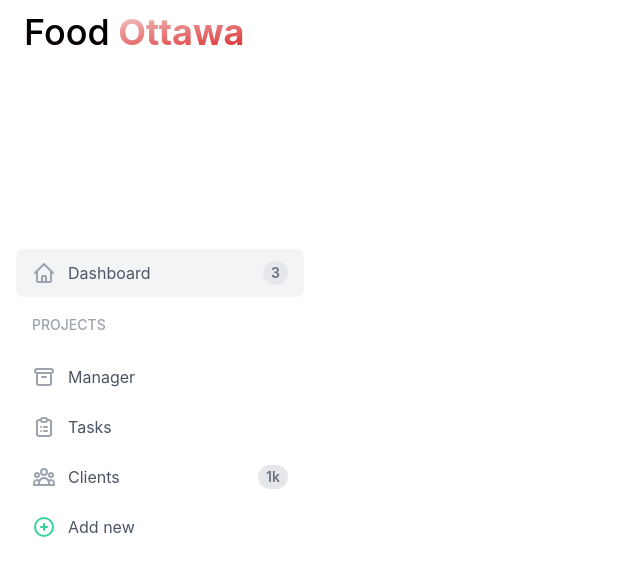
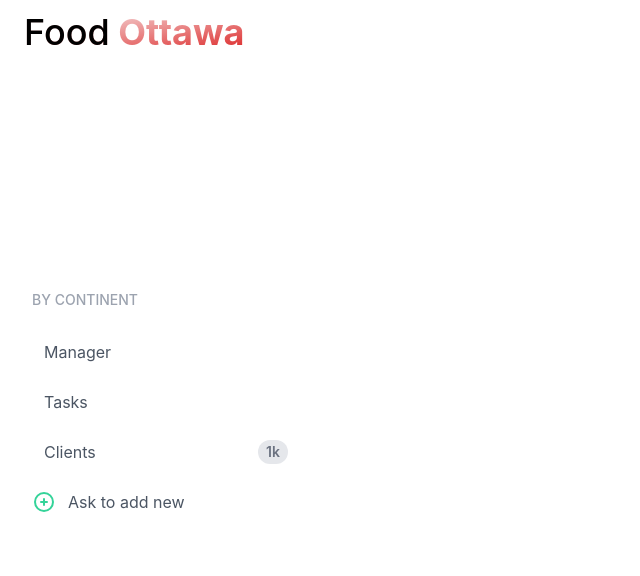
Before and after one commit to marvincayetano/awatto, a React (Vite) app: page / in a window 1280 px wide. Shown: the top 576 px of the page, without its empty margins (0-640 px from the left). Built offline with nearby package versions, Linux system fonts and the light colour scheme.

Commit message:
🔥 Chore: ask to add new

```diff
--- a/src/components/Food/components/Food.tsx
+++ b/src/components/Food/components/Food.tsx
@@ -8,32 +8,8 @@ export function Food({}: FoodProps) {
       <div className="flex w-full max-w-xs p-4 bg-white">
         <ul className="flex flex-col w-full">
           <li className="my-px">
-            <a
-              href="#"
-              className="flex flex-row items-center h-12 px-4 rounded-lg text-gray-600 bg-gray-100"
-            >
-              <span className="flex items-center justify-center text-lg text-gray-400">
-                <svg
-                  fill="none"
-                  strokeLinecap="round"
-                  strokeLinejoin="round"
-                  strokeWidth="2"
-                  viewBox="0 0 24 24"
-                  stroke="currentColor"
-                  className="h-6 w-6"
-                >
-                  <path d="M3 12l2-2m0 0l7-7 7 7M5 10v10a1 1 0 001 1h3m10-11l2 2m-2-2v10a1 1 0 01-1 1h-3m-6 0a1 1 0 001-1v-4a1 1 0 011-1h2a1 1 0 011 1v4a1 1 0 001 1m-6 0h6"></path>
-                </svg>
-              </span>
-              <span className="ml-3">Dashboard</span>
-              <span className="flex items-center justify-center text-sm text-gray-500 font-semibold bg-gray-200 h-6 px-2 rounded-full ml-auto">
-                3
-              </span>
-            </a>
-          </li>
-          <li className="my-px">
             <span className="flex font-medium text-sm text-gray-400 px-4 my-4 uppercase">
-              Projects
+              by continent
             </span>
           </li>
           <li className="my-px">
@@ -41,19 +17,6 @@ export function Food({}: FoodProps) {
               href="#"
               className="flex flex-row items-center h-12 px-4 rounded-lg text-gray-600 hover:bg-gray-100"
             >
-              <span className="flex items-center justify-center text-lg text-gray-400">
-                <svg
-                  fill="none"
-                  strokeLinecap="round"
-                  strokeLinejoin="round"
-                  strokeWidth="2"
-                  viewBox="0 0 24 24"
-                  stroke="currentColor"
-                  className="h-6 w-6"
-                >
-                  <path d="M5 8h14M5 8a2 2 0 110-4h14a2 2 0 110 4M5 8v10a2 2 0 002 2h10a2 2 0 002-2V8m-9 4h4"></path>
-                </svg>
-              </span>
               <span className="ml-3">Manager</span>
             </a>
           </li>
@@ -62,19 +25,6 @@ export function Food({}: FoodProps) {
               href="#"
               className="flex flex-row items-center h-12 px-4 rounded-lg text-gray-600 hover:bg-gray-100"
             >
-              <span className="flex items-center justify-center text-lg text-gray-400">
-                <svg
-                  fill="none"
-                  strokeLinecap="round"
-                  strokeLinejoin="round"
-                  strokeWidth="2"
-                  viewBox="0 0 24 24"
-                  stroke="currentColor"
-                  className="h-6 w-6"
-                >
-                  <path d="M9 5H7a2 2 0 00-2 2v12a2 2 0 002 2h10a2 2 0 002-2V7a2 2 0 00-2-2h-2M9 5a2 2 0 002 2h2a2 2 0 002-2M9 5a2 2 0 012-2h2a2 2 0 012 2m-3 7h3m-3 4h3m-6-4h.01M9 16h.01"></path>
-                </svg>
-              </span>
               <span className="ml-3">Tasks</span>
             </a>
           </li>
@@ -83,19 +33,6 @@ export function Food({}: FoodProps) {
               href="#"
               className="flex flex-row items-center h-12 px-4 rounded-lg text-gray-600 hover:bg-gray-100"
             >
-              <span className="flex items-center justify-center text-lg text-gray-400">
-                <svg
-                  fill="none"
-                  strokeLinecap="round"
-                  strokeLinejoin="round"
-                  strokeWidth="2"
-                  viewBox="0 0 24 24"
-                  stroke="currentColor"
-                  className="h-6 w-6"
-                >
-                  <path d="M17 20h5v-2a3 3 0 00-5.356-1.857M17 20H7m10 0v-2c0-.656-.126-1.283-.356-1.857M7 20H2v-2a3 3 0 015.356-1.857M7 20v-2c0-.656.126-1.283.356-1.857m0 0a5.002 5.002 0 019.288 0M15 7a3 3 0 11-6 0 3 3 0 016 0zm6 3a2 2 0 11-4 0 2 2 0 014 0zM7 10a2 2 0 11-4 0 2 2 0 014 0z"></path>
-                </svg>
-              </span>
               <span className="ml-3">Clients</span>
               <span className="flex items-center justify-center text-sm text-gray-500 font-semibold bg-gray-200 h-6 px-2 rounded-full ml-auto">
                 1k
@@ -120,7 +57,7 @@ export function Food({}: FoodProps) {
                   <path d="M12 9v3m0 0v3m0-3h3m-3 0H9m12 0a9 9 0 11-18 0 9 9 0 0118 0z"></path>
                 </svg>
               </span>
-              <span className="ml-3">Add new</span>
+              <span className="ml-3">Ask to add new</span>
             </a>
           </li>
         </ul>
```
